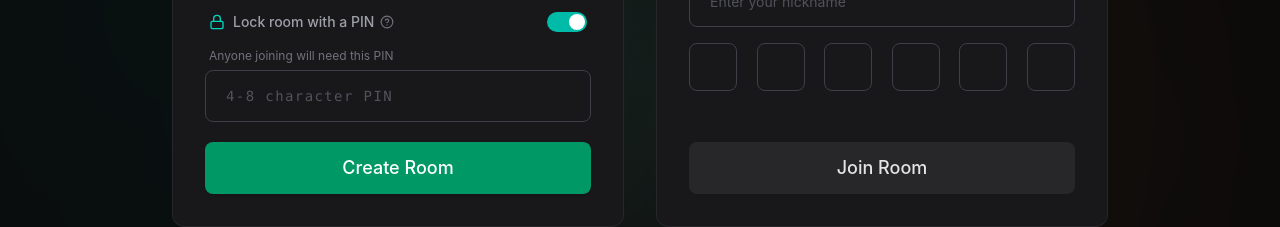
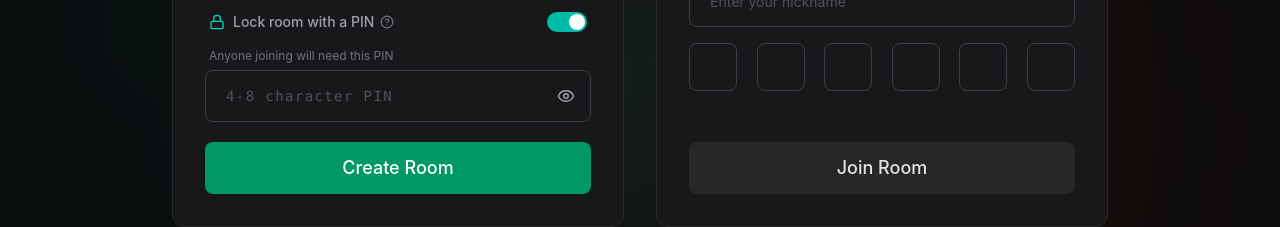
Before and after one commit to sampratigaurav/syncwatch, a React (Vite) app in the folder client/: page / in a window 1280 px wide. Both pictures are taken after a click on the switch "Lock room with a PIN". Shown: the part 329-556 px from the top of the page. Built offline with nearby package versions, Linux system fonts and the light colour scheme.

Commit message:
Feat: Add show/hide toggle for PIN inputs with accessibility improvements

```diff
--- a/client/src/pages/Home.tsx
+++ b/client/src/pages/Home.tsx
@@ -1,6 +1,6 @@
 import { useState, useEffect, useRef } from 'react';
 import { useNavigate, useParams } from 'react-router-dom';
-import { Lock, Unlock, Link2, FileVideo, ShieldCheck, Play, ArrowRight, Shield, HelpCircle, Github, Linkedin, Twitter } from 'lucide-react';
+import { Lock, Unlock, Link2, FileVideo, ShieldCheck, Play, ArrowRight, Shield, HelpCircle, Github, Linkedin, Twitter, Eye, EyeOff } from 'lucide-react';
 import { useRoomStore } from '../store/roomStore';
 import { useShallow } from 'zustand/react/shallow';
 import { SERVER_URL } from '../lib/config';
@@ -105,6 +105,9 @@ export default function Home() {
   const [showExpiredError, setShowExpiredError] = useState(false);
   const [isLoading, setIsLoading] = useState(false);
   const [greeting, setGreeting] = useState('');
+
+  const [showCreatePin, setShowCreatePin] = useState(false);
+  const [showJoinPin, setShowJoinPin] = useState(false);
 
   const joinNicknameInputRef = useRef<HTMLInputElement>(null);
   const sectionRef = useRef<HTMLDivElement>(null);
@@ -428,8 +431,9 @@ export default function Home() {
                  {lockRoom && (
                    <div className="animate-in fade-in slide-in-from-top-2 duration-300 mt-1">
                      <p className="text-xs text-zinc-500 mb-1.5 ml-1">Anyone joining will need this PIN</p>
+                      <div className="relative w-full">
                         <input
-                        type="password"
+                          type={showCreatePin ? "text" : "password"}
                           value={createPin}
                           onChange={e => {
                             const val = e.target.value.replace(/[^a-zA-Z0-9]/g, '').substring(0, 8);
@@ -437,12 +441,26 @@ export default function Home() {
                             if (createError) setCreateError('');
                           }}
                           className={cn(
-                          "w-full h-12 tablet:h-[52px] min-h-[48px] bg-zinc-900/80 border rounded-lg px-4 tablet:px-5 text-zinc-100 [.light_&]:text-zinc-900 focus:outline-none focus:ring-4 transition-all duration-200 placeholder:text-zinc-600 text-sm font-normal font-mono tracking-widest",
+                            "w-full h-12 tablet:h-[52px] min-h-[48px] bg-zinc-900/80 border rounded-lg pl-4 pr-12 tablet:pl-5 tablet:pr-12 text-zinc-100 [.light_&]:text-zinc-900 focus:outline-none focus:ring-4 transition-all duration-200 placeholder:text-zinc-600 text-sm font-normal font-mono tracking-widest",
                             isCreatePinError ? "border-red-500/50 focus:ring-red-500/20 focus:border-red-500/50 animate-shake" : "border-zinc-700 focus:ring-emerald-500/10 focus:border-emerald-500/50"
                           )}
                           placeholder="4-8 character PIN"
                           maxLength={8}
                         />
+                        <button
+                          type="button"
+                          onClick={() => setShowCreatePin(!showCreatePin)}
+                          aria-label={showCreatePin ? "Hide PIN" : "Show PIN"}
+                          title={showCreatePin ? "Hide PIN" : "Show PIN"}
+                          className="absolute right-3 top-1/2 -translate-y-1/2 p-1 text-zinc-400 hover:text-zinc-300 transition-colors focus-visible:outline-none focus-visible:ring-2 focus-visible:ring-teal-500/70 rounded"
+                        >
+                          {showCreatePin ? (
+                            <EyeOff size={18} aria-hidden="true" />
+                          ) : (
+                            <Eye size={18} aria-hidden="true" />
+                          )}
+                        </button>
+                      </div>
                       {isCreatePinError && <div className="text-red-400 text-xs mt-1 ml-1">{createError}</div>}
                    </div>
                  )}
@@ -513,8 +531,9 @@ export default function Home() {
                        <Lock size={14} className="text-teal-400" />
                        <span className="text-sm font-medium text-zinc-300 [.light_&]:text-zinc-700">This room is locked</span>
                      </div>
+                      <div className="relative w-full">
                         <input
-                        type="password"
+                          type={showJoinPin ? "text" : "password"}
                           value={joinPin}
                           onChange={e => {
                             const val = e.target.value.replace(/[^a-zA-Z0-9]/g, '').substring(0, 8);
@@ -523,12 +542,26 @@ export default function Home() {
                           }}
                           autoFocus
                           className={cn(
-                          "w-full h-12 tablet:h-[52px] min-h-[48px] bg-zinc-900/80 border rounded-lg px-4 tablet:px-5 text-zinc-100 [.light_&]:text-zinc-900 focus:outline-none focus:ring-4 transition-all duration-200 placeholder:text-zinc-600 text-sm font-normal font-mono tracking-widest",
+                            "w-full h-12 tablet:h-[52px] min-h-[48px] bg-zinc-900/80 border rounded-lg pl-4 pr-12 tablet:pl-5 tablet:pr-12 text-zinc-100 [.light_&]:text-zinc-900 focus:outline-none focus:ring-4 transition-all duration-200 placeholder:text-zinc-600 text-sm font-normal font-mono tracking-widest",
                             isJoinPinError ? "border-red-500/50 focus:ring-red-500/20 focus:border-red-500/50 animate-shake" : "border-zinc-700 focus:ring-emerald-500/10 focus:border-emerald-500/50"
                           )}
                           placeholder="Enter PIN"
                           maxLength={8}
                         />
+                        <button
+                          type="button"
+                          onClick={() => setShowJoinPin(!showJoinPin)}
+                          aria-label={showJoinPin ? "Hide PIN" : "Show PIN"}
+                          title={showJoinPin ? "Hide PIN" : "Show PIN"}
+                          className="absolute right-3 top-1/2 -translate-y-1/2 p-1 text-zinc-400 hover:text-zinc-300 transition-colors focus-visible:outline-none focus-visible:ring-2 focus-visible:ring-teal-500/70 rounded"
+                        >
+                          {showJoinPin ? (
+                            <EyeOff size={18} aria-hidden="true" />
+                          ) : (
+                            <Eye size={18} aria-hidden="true" />
+                          )}
+                        </button>
+                      </div>
                       {isJoinPinError && <div className="text-red-400 text-xs mt-1 ml-1">{joinError}</div>}
                    </div>
                  )}
```
Lines whose indentation alone changed are shown as unchanged.
